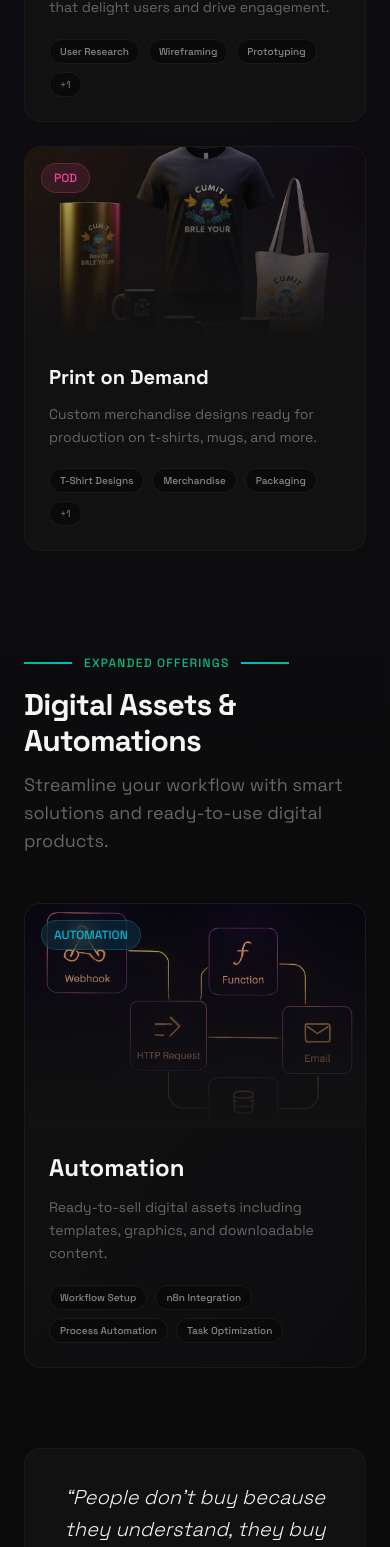
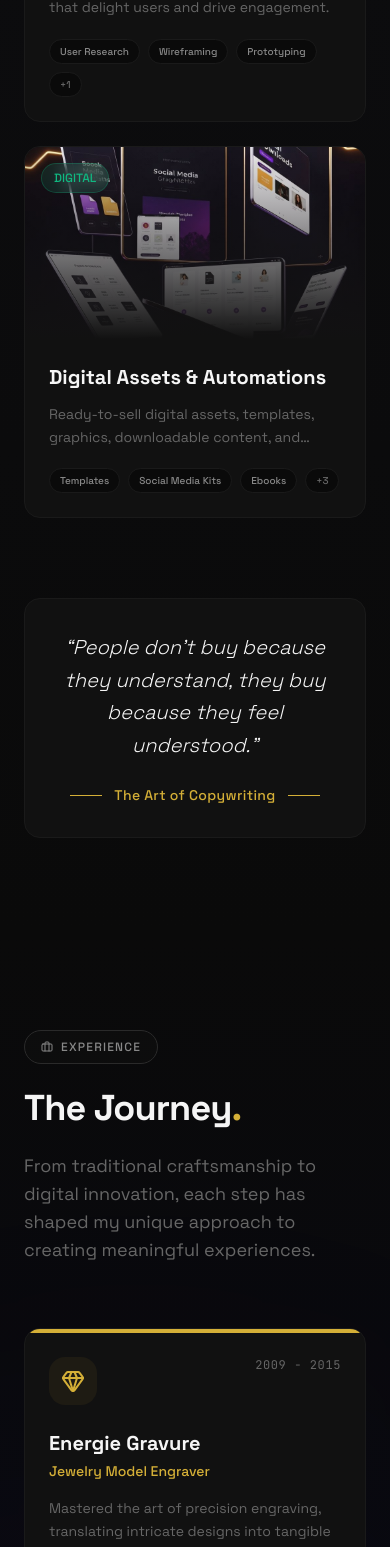
Before and after one commit to abdoaitlahbib-dot/v0-futuristic-cv-design, a Next.js app: page / in a window 390 px wide. Shown: the part 4196-5743 px from the top of the page. Built offline with nearby package versions, Linux system fonts and the light colour scheme.

Commit message:
feat: unify services grid layout and remove automation category
Co-authored-by: ait lahbib abdellah <249560559+abdoaitlahbib-dot@users.noreply.github.com>

```diff
--- a/components/services-section.tsx
+++ b/components/services-section.tsx
@@ -12,7 +12,6 @@ const colorMap: Record<string, string> = {
   uiux: "#F59E0B",
   pod: "#EC4899",
   digital: "#10B981",
-  automation: "#06B6D4",
 };
 
 const container = {
@@ -31,9 +30,6 @@ const item = {
 };
 
 export function ServicesSection() {
-  const mainServices = services.filter(s => !["digital", "automation"].includes(s.category));
-  const digitalServices = services.filter(s => ["digital", "automation"].includes(s.category));
-
   return (
     <section id="services" className="py-24 relative">
       {/* Background elements */}
@@ -66,15 +62,15 @@ export function ServicesSection() {
           </p>
         </motion.div>
 
-        {/* Services Grid - Main Services */}
+        {/* Services Grid - 3x2 Layout */}
         <motion.div
-          className="grid md:grid-cols-2 lg:grid-cols-3 gap-6 mb-20"
+          className="grid md:grid-cols-2 lg:grid-cols-3 gap-6"
           variants={container}
           initial="hidden"
           whileInView="show"
           viewport={{ once: true }}
         >
-          {mainServices.map((service) => {
+          {services.map((service) => {
             const color = colorMap[service.category];
 
             return (
@@ -159,119 +155,6 @@ export function ServicesSection() {
           })}
         </motion.div>
 
-        {/* Digital Assets & Automations Section */}
-        <motion.div
-          className="mt-24"
-          initial={{ opacity: 0, y: 30 }}
-          whileInView={{ opacity: 1, y: 0 }}
-          viewport={{ once: true }}
-          transition={{ duration: 0.6 }}
-        >
-          <div className="mb-12">
-            <div className="inline-flex items-center gap-3 mb-4">
-              <div className="w-12 h-[2px] bg-gradient-to-r from-[#10B981] to-[#06B6D4]" />
-              <span className="text-xs font-medium tracking-widest uppercase text-[#10B981]">
-                Expanded Offerings
-              </span>
-              <div className="w-12 h-[2px] bg-gradient-to-r from-[#06B6D4] to-[#10B981]" />
-            </div>
-            <h3 className="text-3xl md:text-4xl font-bold text-[#F5F5F5] mb-3 tracking-tight">
-              Digital Assets & Automations
-            </h3>
-            <p className="text-[#666666] text-lg max-w-2xl">
-              Streamline your workflow with smart solutions and ready-to-use digital products.
-            </p>
-          </div>
-
-          {/* Digital Services Grid */}
-          <motion.div
-            className="grid md:grid-cols-2 gap-6"
-            variants={container}
-            initial="hidden"
-            whileInView="show"
-            viewport={{ once: true }}
-          >
-            {digitalServices.map((service) => {
-              const color = colorMap[service.category];
-
-              return (
-                <motion.div
-                  key={service.id}
-                  className="group relative bg-gradient-to-br from-[#111111] to-[#0D0D10] rounded-2xl border border-[#1A1A1A] hover:border-[#2A2A2A] transition-all duration-500 overflow-hidden cursor-pointer"
-                  variants={item}
-                  whileHover={{ y: -8 }}
-                >
-                  {/* Image Container */}
-                  <div className="relative h-56 overflow-hidden">
-                    <Image
-                      src={service.image}
-                      alt={service.title}
-                      fill
-                      className="object-cover transition-transform duration-700 group-hover:scale-110"
-                    />
-                    {/* Overlay gradient */}
-                    <div className="absolute inset-0 bg-gradient-to-t from-[#111111] via-[#111111]/50 to-transparent" />
-
-                    {/* Category badge */}
-                    <div
-                      className="absolute top-4 left-4 px-3 py-1.5 rounded-full text-xs font-medium backdrop-blur-sm"
-                      style={{
-                        backgroundColor: `${color}20`,
-                        color: color,
-                        border: `1px solid ${color}40`
-                      }}
-                    >
-                      {service.category.toUpperCase()}
-                    </div>
-
-                    {/* Arrow button */}
-                    <motion.div
-                      className="absolute top-4 right-4 w-10 h-10 rounded-full border border-[#ffffff20] backdrop-blur-sm flex items-center justify-center opacity-0 group-hover:opacity-100 transition-all duration-300"
-                      whileHover={{ scale: 1.1, backgroundColor: color }}
-                    >
-                      <ArrowUpRight className="w-4 h-4 text-[#F5F5F5]" />
-                    </motion.div>
-                  </div>
-
-                  {/* Content */}
-                  <div className="p-6">
-                    {/* Title */}
-                    <h4 className="text-2xl font-bold text-[#F5F5F5] mb-3 group-hover:text-[#D4AF37] transition-colors">
-                      {service.title}
-                    </h4>
-
-                    {/* Description */}
-                    <p className="text-[#666666] text-sm mb-5 leading-relaxed">
-                      {service.description}
-                    </p>
-
-                    {/* Features */}
-                    <div className="flex flex-wrap gap-2">
-                      {service.features.map((feature, idx) => (
-                        <span
-                          key={idx}
-                          className="px-2.5 py-1 text-[10px] font-medium rounded-full bg-[#0A0A0A] text-[#888888] border border-[#1A1A1A]"
-                        >
-                          {feature}
-                        </span>
-                      ))}
-                    </div>
-                  </div>
-
-                  {/* Bottom accent line */}
-                  <motion.div
-                    className="absolute bottom-0 left-0 right-0 h-[2px] origin-left"
-                    style={{ backgroundColor: color }}
-                    initial={{ scaleX: 0 }}
-                    whileHover={{ scaleX: 1 }}
-                    transition={{ duration: 0.3 }}
-                  />
-                </motion.div>
-              );
-            })}
-          </motion.div>
-        </motion.div>
-
         {/* Quote Section */}
         <motion.div
           className="mt-20 text-center"
--- a/lib/data.ts
+++ b/lib/data.ts
@@ -7,7 +7,7 @@ export interface Service {
   description: string;
   features: string[];
   price?: string;
-  category: "branding" | "logo" | "website" | "uiux" | "pod" | "digital" | "automation";
+  category: "branding" | "logo" | "website" | "uiux" | "pod" | "digital";
   image: string;
   featured: boolean;
 }
@@ -80,21 +80,12 @@ export const services: Service[] = [
     featured: true,
   },
   {
-    id: "5",
-    title: "Print on Demand",
-    description: "Custom merchandise designs ready for production on t-shirts, mugs, and more.",
-    features: ["T-Shirt Designs", "Merchandise", "Packaging", "Custom Products"],
-    category: "pod",
-    image: "/services/print-on-demand.jpg",
-    featured: true,
-  },
-  {
-    id: "7",
-    title: "Automation",
-    description: "Ready-to-sell digital assets including templates, graphics, and downloadable content.",
-    features: ["Workflow Setup", "n8n Integration", "Process Automation", "Task Optimization"],
-    category: "automation",
-    image: "/services/automation.png",
+    id: "6",
+    title: "Digital Assets & Automations",
+    description: "Ready-to-sell digital assets, templates, graphics, downloadable content, and workflow automation solutions.",
+    features: ["Templates", "Social Media Kits", "Ebooks", "Digital Downloads", "Workflow Setup", "n8n Integration"],
+    category: "digital",
+    image: "/services/digital-products.jpg",
     featured: true,
   },
 ];
```
